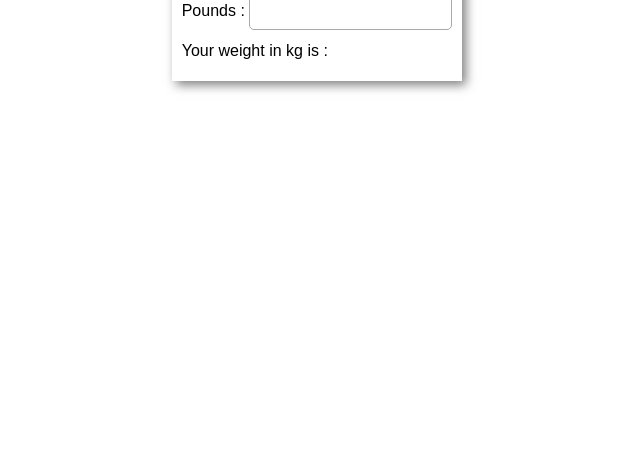
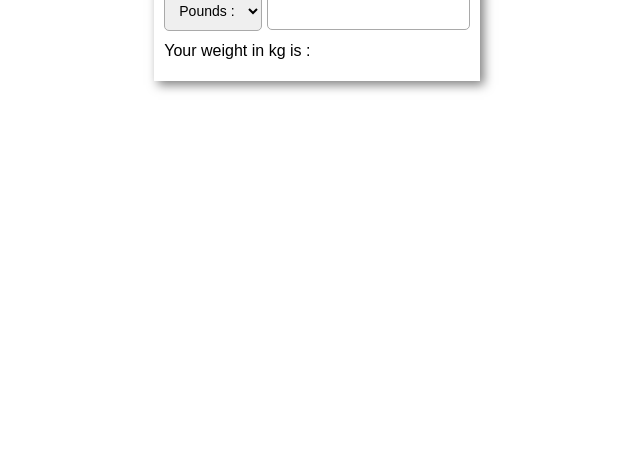
Before and after one commit to rajatkumar-tech/JS-PROJECTS, a plain HTML site: page weight converter/index.html in a window 1280 px wide. Shown: the part 349-800 px from the top of the page, without its empty margins (323-963 px from the left). Drawn offline with Linux system fonts and the light colour scheme.

Commit message:
new changes

```diff
--- a/weight converter/index.html
+++ b/weight converter/index.html
@@ -13,7 +13,10 @@
             <form action="">
                 <h2>Weight Converter</h2>
                 <div class="box">
-                    <label for="name">Pounds :</label>
+                    <select name="" id="">
+                        <option value="pound">Pounds : </option>
+                        <option value="kg">Kg : </option>
+                    </select>
                     <input type="number" class="pound">
                 </div>
 
--- a/weight converter/script.js
+++ b/weight converter/script.js
@@ -1,14 +1,16 @@
 let pound = document.querySelector(".pound");
 let msg = document.querySelector(".msg");
+const select = document.querySelector("select");
+const option = document.querySelector("option");
 
 let onePound = 0.453592;
+let oneKgValue = 1000;
 let num;
 let total;
 
 pound.addEventListener("input", async (evt) => {
   num = parseFloat(pound.value);
   await mesError();
-
 
 
 });
--- a/weight converter/style.css
+++ b/weight converter/style.css
@@ -18,12 +18,12 @@
   line-height: 40px;
 }
 
-form input {
+form input, select {
   padding: 10px;
   border: 1px solid darkgray;
 }
 
-form input {
+form input, select {
   padding: 10px;
   border: 1px solid darkgray;
   outline: none;
```
